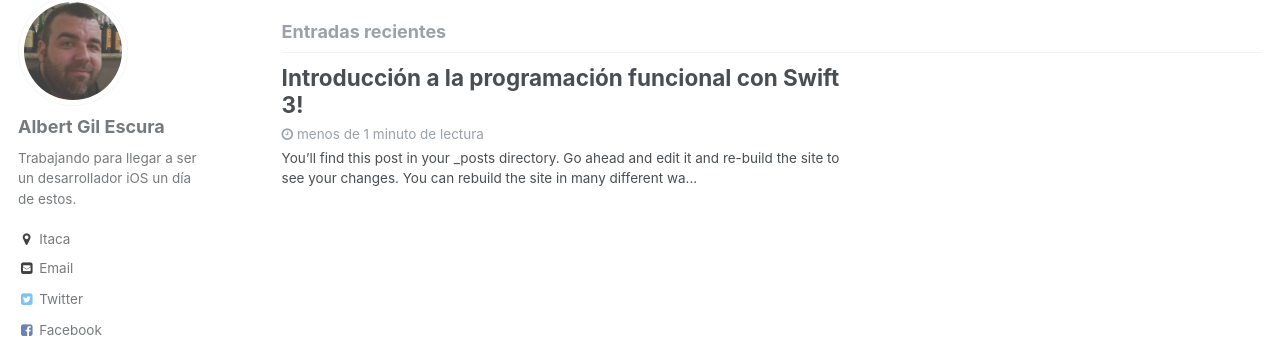
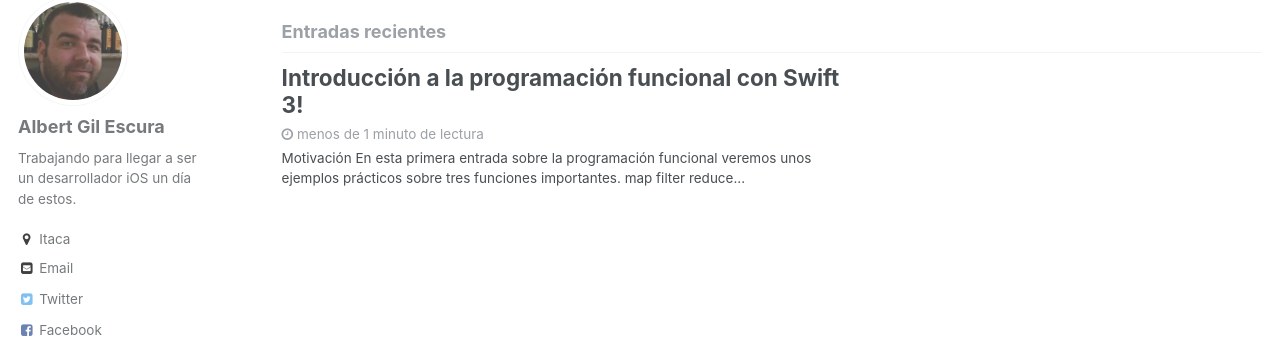
Before and after one commit to agescura/agescura.github.io, a Jekyll site: the page built from index.html, in a window 1280 px wide. Shown: the part 122-464 px from the top of the page. Built offline with Jekyll 4.4.1, drawn with Linux system fonts in a browser that asks for light colours; the list of posts is cut into pages by our own code.

Commit message:
Introduccion funcional swift 1

```diff
--- a/_posts/2017-03-04-introduccion-funcional-swift.md
+++ b/_posts/2017-03-04-introduccion-funcional-swift.md
@@ -4,6 +4,11 @@ title:  "Introducción a la programación funcional con Swift 3!"
 date:   2017-03-04 12:00:00 -0600
 categories: swift funcional
 ---
-You’ll find this post in your `_posts` directory. Go ahead and edit it and re-build the site to see your changes. You can rebuild the site in many different ways, but the most common way is to run `bundle exec jekyll serve`, which launches a web server and auto-regenerates your site when a file is updated.
-
-To add new posts, simply add a file in the `_posts` directory that follows the convention `YYYY-MM-DD-name-of-post.ext` and includes the necessary front matter. Take a look at the source for this post to get an idea about how it works.
+<h2>Motivación</h2>
+<p>En esta primera entrada sobre la programación funcional veremos unos ejemplos prácticos sobre tres funciones importantes.</p>
+<ul>
+  <li>map</li>
+  <li>filter</li>
+  <li>reduce</li>
+</ul>
+<p>Estas tres funciones son muy usadas en los lenguajes funcionales, pero, hay que entender, que el lenguaje funcional va más allá del uso de este tipo de funciones. Como ejemplo introductorio y de repaso de alguna de las funcionalidades de Swift para entrar en materia, lo veo más que suficiente por ahora.</p>
```
